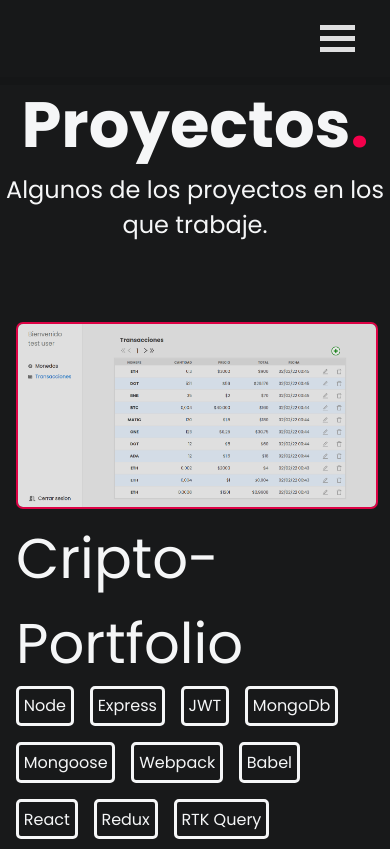
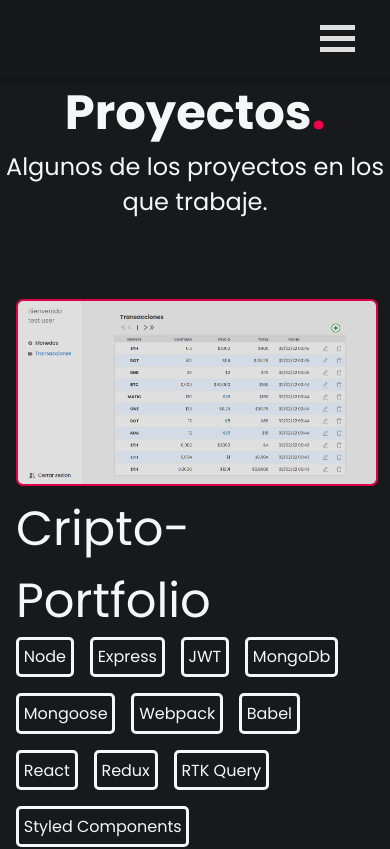
Before and after one commit to Qatihc/portfolio, a React (Create React App) app: page /projects in a window 390 px wide. Shown: the top 849 px of the page. Built offline with nearby package versions, Linux system fonts and the light colour scheme.

Commit message:
Arreglados algunos tamanios de fuente.

```diff
--- a/src/App.css
+++ b/src/App.css
@@ -1,16 +1,10 @@
 :root {
-  --color-background: #18191A;
-  --color-light-background: #272822;
-  --color-phone-navbar: #272822;
-  --color-text: #F5F6F7;
-  --color-dark-text: #c4c2cc;
-
   --clr-gray-8: #18191A;
   --clr-gray-7: #272822;
   --clr-gray-6: #35362f;
-  --clr-gray-5: ;
-  --clr-gray-4: ;
-  --clr-gray-3: ;
+  --clr-gray-5: #838181;
+  --clr-gray-4: #9e9d9d;
+  --clr-gray-3: #b4b4b4;
   --clr-gray-2: #c4c2cc;
   --clr-gray-1: #F5F6F7;
 
@@ -29,9 +23,20 @@
   --padding-big: 8rem;
   --padding-medium: 4rem;
 
+
+  --size-1: .25rem;
+  --size-2: .50rem;
+  --size-3: .75rem;
+  --size-4: 1rem;
+  --size-5: 1.5rem;
+  --size-6: 2rem;
+  --size-7: 3rem;
+  --size-8: 4rem;
+  --size-9: 6rem;
+  --size-10: 8rem;
 }
 
-@media (min-width: 350px) {
+@media (min-width: 500px) {
   :root {
     --font-size-title: 4rem;
     --font-size-project-card-title: 3.5rem;
@@ -40,7 +45,7 @@
   }
 }
 
-@media (min-width: 1100px) {
+@media (min-width: 800px) {
   :root {
   --font-size-title: 5rem;
   --font-size-project-card-title: 4rem;
@@ -49,7 +54,7 @@
   }
 }
 
-@media (min-width: 1400px) {
+@media (min-width: 1300px) {
   :root {
   --font-size-title: 7rem;
   --font-size-project-card-title: 4rem;
@@ -68,8 +73,8 @@
 }
 
 body {
-  background: var(--color-background);
-  color: var(--color-text);
+  background: var(--clr-gray-8);
+  color: var(--clr-gray-1);
   font-family: 'Poppins', sans-serif;
 }
 
@@ -101,3 +106,9 @@ ul, ol {
 main {
   flex: 1 0 auto;
 }
+
+
+.router {
+  display: flex;
+  flex-direction: column;
+}
--- a/src/App.js
+++ b/src/App.js
@@ -19,7 +19,7 @@ function App() {
     <BrowserRouter>
     <div className="main-container">
       <NavBar />
-      <main>
+      <main className="router">
         <ScrollToTopOnRouteChange />
         <Routes>
           <Route path="/" element={<LandingPage/>}/>
--- a/src/components/Button/Button.module.css
+++ b/src/components/Button/Button.module.css
@@ -1,7 +1,7 @@
 .accentBtn {
   background-color: var(--clr-accent-1);
-  color: var(--color-text);
-  font-size: 1.5rem;
+  color: var(--clr-gray-1);
+  font-size: 1.2rem;
   padding: .8rem;
   border: none;
   transform:
@@ -19,8 +19,21 @@
     rotate(-5deg);
 }
 
-@media (min-width:851px) {
+@media (min-width: 500px) {
   .accentBtn {
-    padding: 1.3rem;
+    font-size: 1.5rem;
+    padding: 1rem;
   }
 }
+
+@media (min-width: 800px) {
+  .accentBtn {
+    padding: 1.5rem;
+  }
+}
+
+@media (min-width: 1300px) {
+  .accentBtn {
+    font-size: 2rem;
+  }
+}
--- a/src/components/Footer/Footer.module.css
+++ b/src/components/Footer/Footer.module.css
@@ -1,7 +1,8 @@
 .footer {
-  background-color: var(--color-light-background);
+  background-color: var(--clr-gray-7);
 }
 
 .text {
   text-align: center;
+  color: var(--clr-gray-5);
 }
--- a/src/components/NavBar/NavBar.module.css
+++ b/src/components/NavBar/NavBar.module.css
@@ -9,7 +9,7 @@
   justify-content: flex-end;
   padding-right: 2rem;
   z-index: 2;
-  background-color: var(--color-background);
+  background-color: var(--clr-gray-8);
   box-shadow: 0 .5rem rgba(0,0,0,.1);
   opacity: 0.9;
   transition: all .375s;
@@ -66,7 +66,7 @@
 .bar1, .bar2, .bar3 {
   width: 35px;
   height: 5px;
-  background-color: var(--color-text);
+  background-color: var(--clr-gray-1);
   margin: 6px 0;
   transition: all 0.6s ease-in-out;
 }
--- a/src/components/ProjectCard/ProjectCard.module.css
+++ b/src/components/ProjectCard/ProjectCard.module.css
@@ -31,7 +31,7 @@
 }
 
 .tags {
-  border: var(--color-text) 3px solid;
+  border: var(--clr-gray-1) 3px solid;
   border-radius: 5px;
   padding: .3rem;
   flex-shrink: 0;
@@ -39,12 +39,12 @@
 }
 
 .tags:hover {
-  background-color: var(--color-text);
-  color: var(--color-background);
+  background-color: var(--clr-gray-1);
+  color: var(--clr-gray-8);
 }
 
 .description {
-  color: var(--color-dark-text);
+  color: var(--clr-gray-2);
   font-size: var(--font-size-details);
   padding-bottom: var(--pading-small);
 }
--- a/src/index.js
+++ b/src/index.js
@@ -6,8 +6,6 @@ import "aos/dist/aos.css"
 
 aos.init();
 ReactDOM.render(
-  <React.StrictMode>
-    <App />
-  </React.StrictMode>,
+  <App />,
   document.getElementById('root')
 );
```
Also changed, not shown: src/pages/LandingPage/LandingPage.module.css (+20 -6 lines), 5 other files (tests, documents, lock files or other folders).
